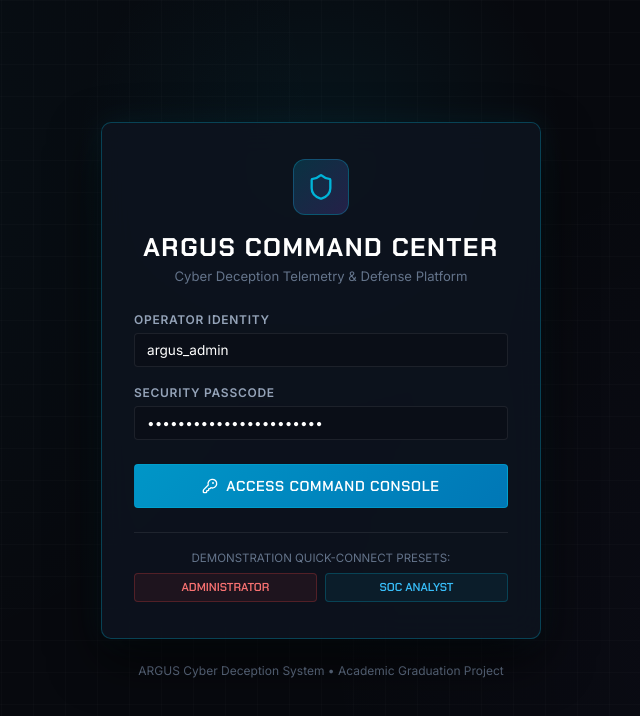
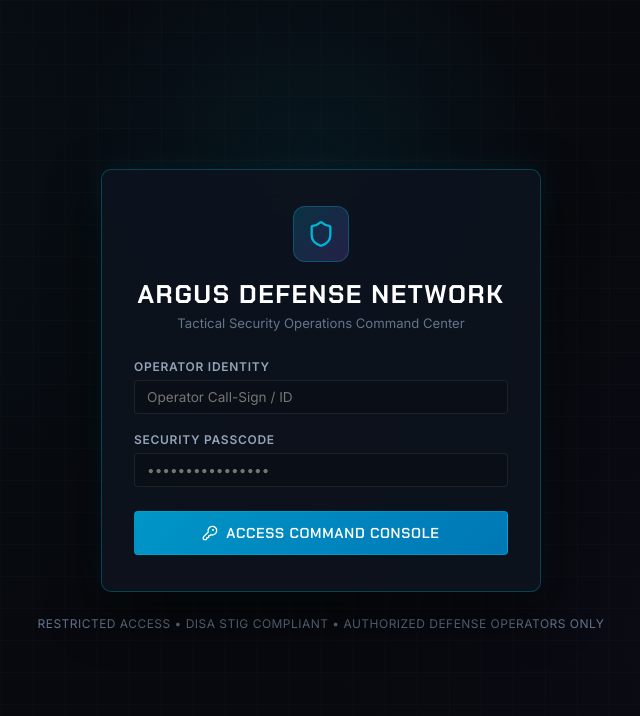
Before and after one commit to aprotovic/argus-deception-platform, a React (Vite) app in the folder frontend/: page / in a window 1280 px wide. Shown: the top 716 px of the page, without its empty margins (319-959 px from the left). Built offline with nearby package versions, Linux system fonts and the light colour scheme.

Commit message:
fix(security): remove prefilled credentials and hide demo presets from ARGUS login view

```diff
--- a/frontend/src/components/auth/LoginView.tsx
+++ b/frontend/src/components/auth/LoginView.tsx
@@ -1,13 +1,26 @@
-import React, { useState } from 'react';
+import React, { useState, useEffect } from 'react';
 import { useAuth } from '../../context/AuthContext';
 import { Shield, KeyRound, AlertCircle } from 'lucide-react';
 
 export const LoginView: React.FC = () => {
   const { login } = useAuth();
-  const [username, setUsername] = useState<string>('argus_admin');
-  const [password, setPassword] = useState<string>('ArgusAdmin2026!ChangeMe');
+  const [username, setUsername] = useState<string>('');
+  const [password, setPassword] = useState<string>('');
   const [error, setError] = useState<string | null>(null);
   const [loading, setLoading] = useState<boolean>(false);
+  const [showPresets, setShowPresets] = useState<boolean>(false);
+
+  // Hidden shortcut (Ctrl + Shift + A) to toggle operator presets for demonstrations
+  useEffect(() => {
+    const handleKeyDown = (e: KeyboardEvent) => {
+      if (e.ctrlKey && e.shiftKey && (e.key === 'A' || e.key === 'a')) {
+        e.preventDefault();
+        setShowPresets((prev) => !prev);
+      }
+    };
+    window.addEventListener('keydown', handleKeyDown);
+    return () => window.removeEventListener('keydown', handleKeyDown);
+  }, []);
 
   const handleSubmit = async (e: React.FormEvent) => {
     e.preventDefault();
@@ -65,7 +78,10 @@ export const LoginView: React.FC = () => {
       }}>
         {/* Header Icon & Brand */}
         <div style={{ textAlign: 'center', marginBottom: '28px' }}>
-          <div style={{
+          <div
+            onClick={() => setShowPresets((prev) => !prev)}
+            title="Defense Network Gateway"
+            style={{
               display: 'inline-flex',
               alignItems: 'center',
               justifyContent: 'center',
@@ -75,7 +91,9 @@ export const LoginView: React.FC = () => {
               background: 'linear-gradient(135deg, rgba(0, 180, 216, 0.2), rgba(139, 92, 246, 0.2))',
               border: '1px solid var(--border-accent)',
               marginBottom: '16px',
-          }}>
+              cursor: 'pointer',
+            }}
+          >
             <Shield size={28} color="#00b4d8" />
           </div>
 
@@ -87,10 +105,10 @@ export const LoginView: React.FC = () => {
             color: '#ffffff',
             textTransform: 'uppercase',
           }}>
-            ARGUS COMMAND CENTER
+            ARGUS DEFENSE NETWORK
           </h1>
           <p style={{ fontSize: '0.82rem', color: 'var(--text-dim)', marginTop: '4px' }}>
-            Cyber Deception Telemetry & Defense Platform
+            Tactical Security Operations Command Center
           </p>
         </div>
 
@@ -131,6 +149,7 @@ export const LoginView: React.FC = () => {
               onChange={(e) => setUsername(e.target.value)}
               className="input-tactical"
               style={{ width: '100%' }}
+              placeholder="Operator Call-Sign / ID"
               required
               autoComplete="username"
             />
@@ -154,6 +173,7 @@ export const LoginView: React.FC = () => {
               onChange={(e) => setPassword(e.target.value)}
               className="input-tactical"
               style={{ width: '100%' }}
+              placeholder="••••••••••••••••"
               required
               autoComplete="current-password"
             />
@@ -175,10 +195,11 @@ export const LoginView: React.FC = () => {
           </button>
         </form>
 
-        {/* Preset Evaluator Buttons */}
+        {/* Optional Evaluator Presets - Only visible via Ctrl+Shift+A or double-clicking shield */}
+        {showPresets && (
           <div style={{ marginTop: '24px', paddingTop: '18px', borderTop: '1px solid var(--border-subtle)' }}>
             <div style={{ fontSize: '0.72rem', color: 'var(--text-dim)', marginBottom: '8px', textAlign: 'center' }}>
-            DEMONSTRATION QUICK-CONNECT PRESETS:
+              OPERATOR QUICK-CONNECT PRESETS:
             </div>
             <div style={{ display: 'flex', gap: '8px' }}>
               <button
@@ -219,10 +240,11 @@ export const LoginView: React.FC = () => {
               </button>
             </div>
           </div>
+        )}
       </div>
 
-      <div style={{ marginTop: '24px', fontSize: '0.75rem', color: 'var(--text-dim)', textAlign: 'center' }}>
-        ARGUS Cyber Deception System &bull; Academic Graduation Project
+      <div style={{ marginTop: '24px', fontSize: '0.75rem', color: 'var(--text-dim)', textAlign: 'center', letterSpacing: '0.04em' }}>
+        RESTRICTED ACCESS &bull; DISA STIG COMPLIANT &bull; AUTHORIZED DEFENSE OPERATORS ONLY
       </div>
     </div>
   );
```
Lines whose indentation alone changed are shown as unchanged.
